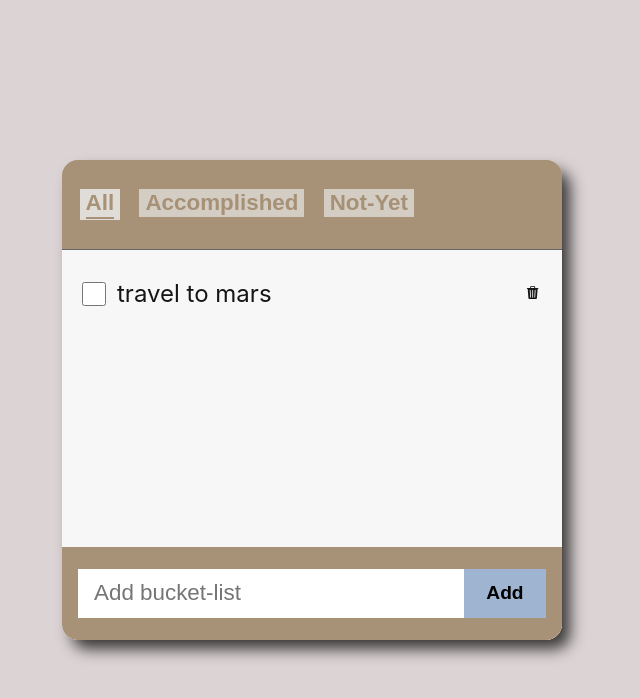
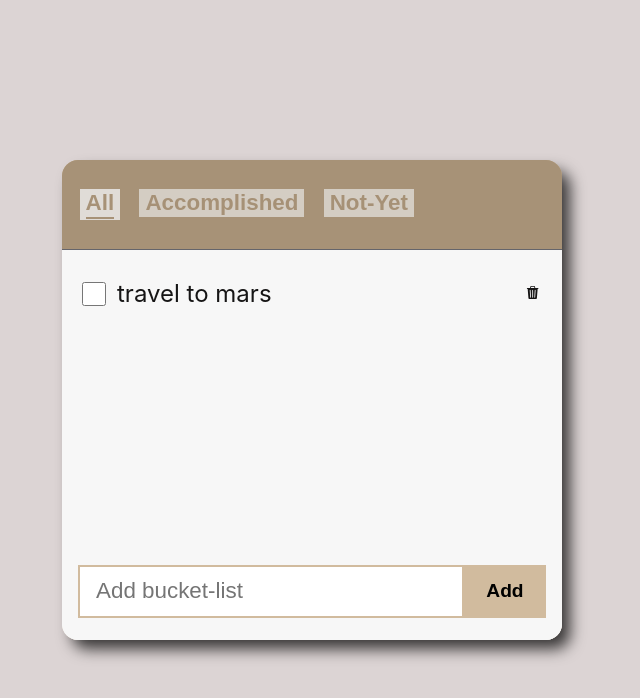
Before and after one commit to jin1401/bucket-list, a React (Create React App) app: page / in a window 1280 px wide. Shown: the top 698 px of the page, without its empty margins (328-968 px from the left). Built offline with nearby package versions, Linux system fonts and the light colour scheme.

Commit message:
style: changed input border color

```diff
--- a/src/components/AddBucketList/AddBucketList.module.css
+++ b/src/components/AddBucketList/AddBucketList.module.css
@@ -2,20 +2,20 @@
     width: 100%;
     display: flex;
     padding: 1.4rem 1rem;
-    background-color: var(--color-bg-dark);
+    background-color: var(--color-white);
 }
 
 .input {
     flex: 1 0 auto;
     font-size: 1.4rem;
     padding: 0.7rem 1rem;
-    border: none;
+    border: 2px solid var(--color-bg);
     outline: none;
 }
 
 .button {
     cursor: pointer;
-    background-color: var(--color-accent);
+    background-color: var(--color-bg);
     font-weight: bold;
     font-size: 1.2rem;
     padding: 0 1.4rem;
```
